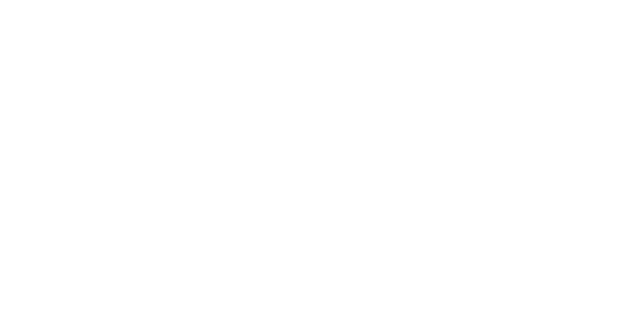
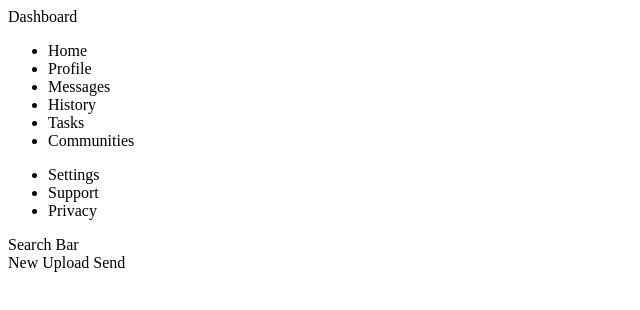
Before and after one commit to kennywlino/admin-dashboard, a plain HTML site: page index.html in a window 1280 px wide. Shown: the whole page, without its empty margins (0-640 px from the left). Drawn offline with Linux system fonts and the light colour scheme.

Commit message:
Adding general outline for contents using divs.

```diff
--- a/index.html
+++ b/index.html
@@ -1,10 +1,48 @@
 <!doctype html>
 <html lang="en">
     <head>
-        <link rel="stylesheet" href="./style.css">
+        <link rel="stylesheet" href="style.css">
         <meta charset="UTF-8">
         <title>Admih Dashboard</title>
     </head>
     <body>
+        <div class="sidebar">
+            <div class="logo">Dashboard</div>
+            <div class="menu">
+                <ul>
+                    <li>Home</li>
+                    <li>Profile</li>
+                    <li>Messages</li>
+                    <li>History</li>
+                    <li>Tasks</li>
+                    <li>Communities</li>
+                </ul>
+            </div>
+            <div class="menu-options">
+                <ul>
+                    <li>Settings</li>
+                    <li>Support</li>
+                    <li>Privacy</li>
+                </ul>
+            </div>
+        </div>
+        <div class="header">
+            <div class="searchbar">
+                Search Bar
+            </div>
+            <div class="buttons">
+                New
+                Upload
+                Send
+            </div>
+        </div>
+        <div class="main-content">
+            <div class="projects">
+            </div>
+            <div class="announcements">
+            </div>
+            <div class="trending">
+            </div>
+        </div>
     </body>
 </html>
```
